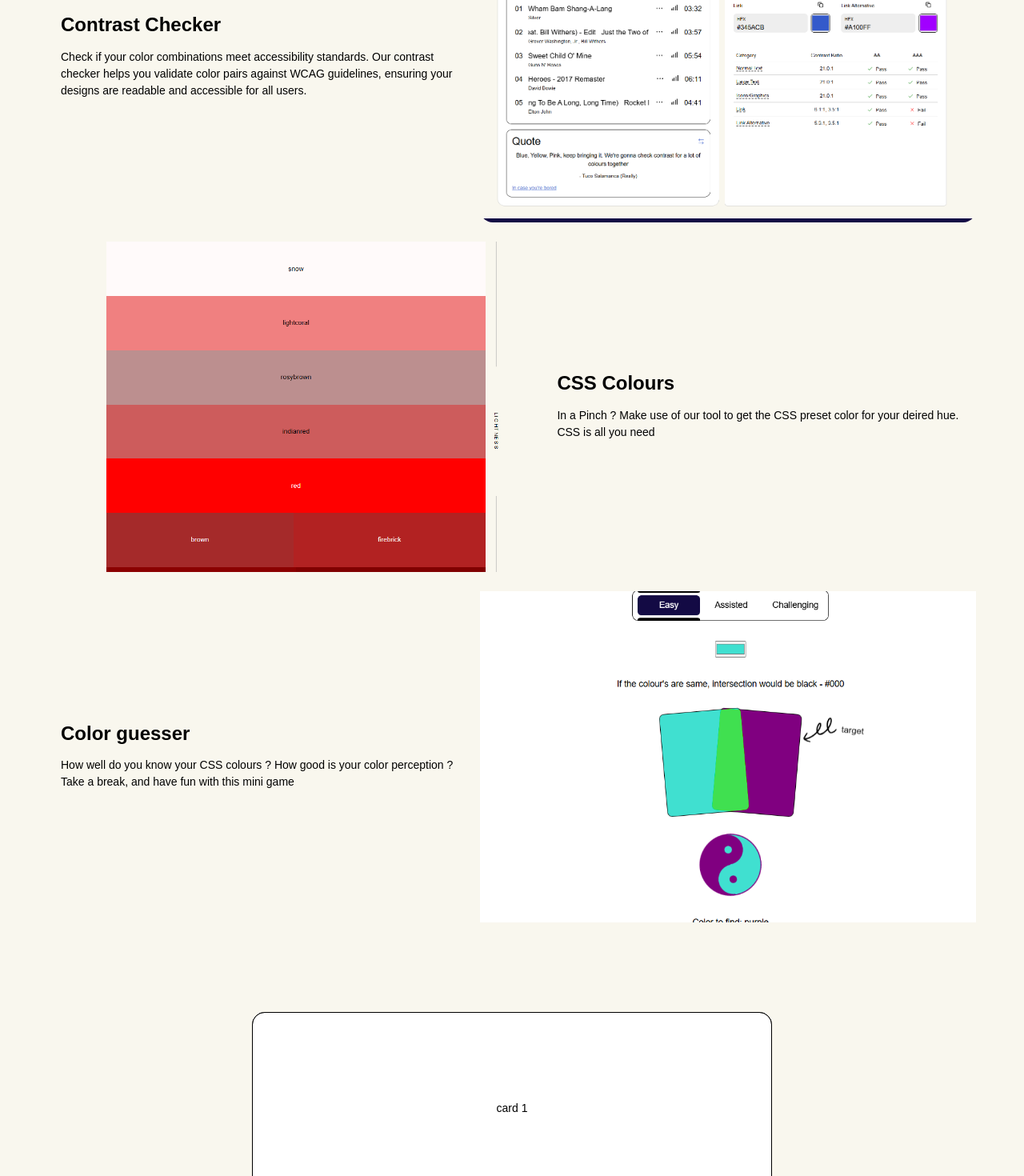
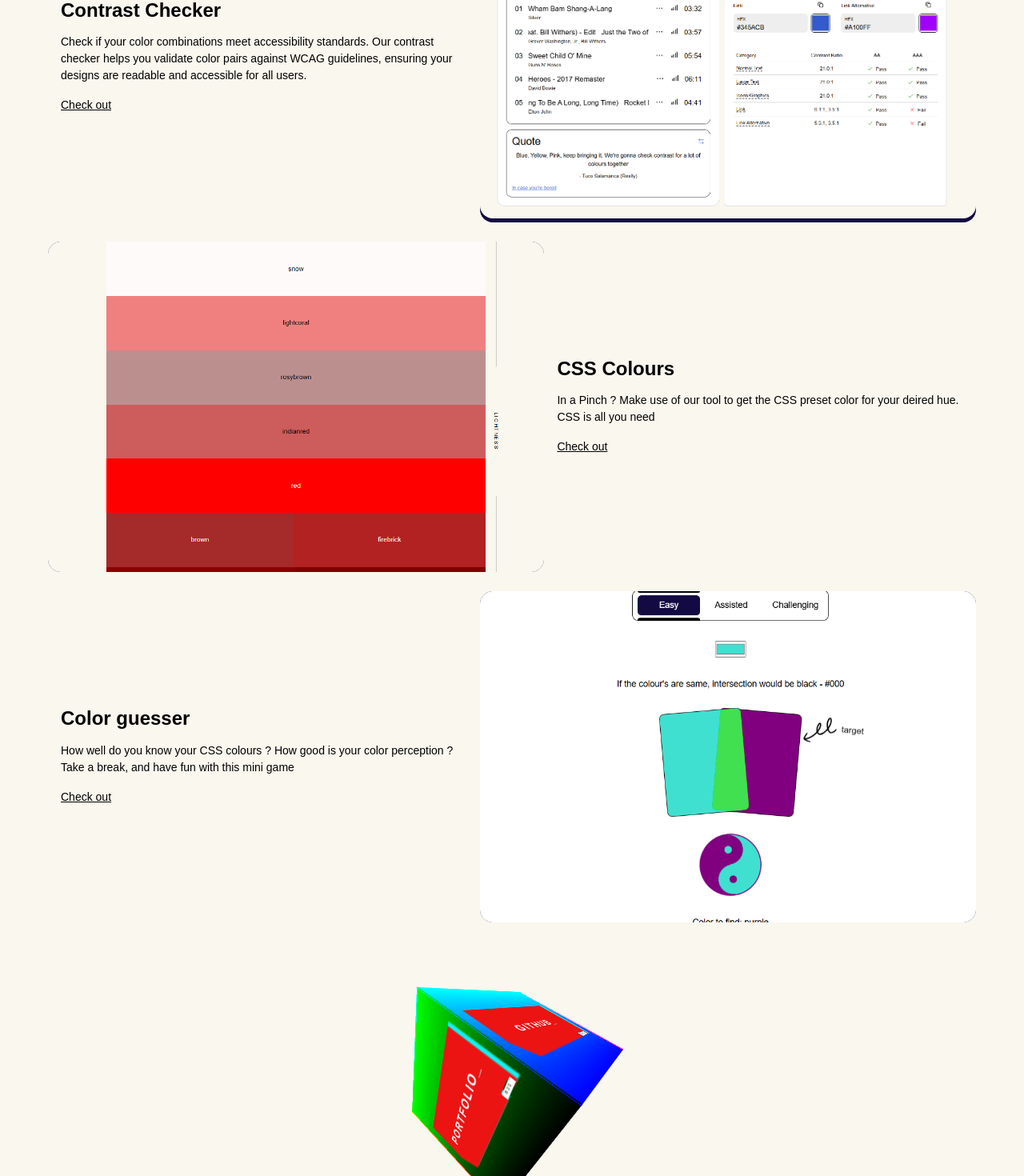
Before and after one commit to nithyarakash-t/palette-town, a React (Vite) app: page /home in a window 1280 px wide. Shown: the part 1020-2490 px from the top of the page at 80% size. Built offline with nearby package versions, Linux system fonts and the light colour scheme; a web font is replaced by a local one.

Commit message:
Refactor Home component to improve accessibility with ARIA roles, update navigation links, and enhance styling with border-radius.

```diff
--- a/src/components/layout/header/navigationmenu/Navigationmenu.tsx
+++ b/src/components/layout/header/navigationmenu/Navigationmenu.tsx
@@ -2,7 +2,7 @@ import { useState, useRef, KeyboardEvent, useEffect } from 'react';
 import { Link, useLocation, useNavigate } from 'react-router-dom';
 import './Navigationmenu.scss';
 
-const menuItems = [
+export const menuItems = [
     { label: 'Home', path: '/' },
     { label: 'Colorguesser', path: '/colorguesser' },
     { label: 'Csscolors', path: '/csscolors' },
--- a/src/components/layout/home/Home.scss
+++ b/src/components/layout/home/Home.scss
@@ -64,6 +64,9 @@
                                 scale: 1.3;
                             }
                         }
+                    }
+                    * {
+                        border-radius: inherit;
                     }
                 }
             }
--- a/src/components/layout/home/Home.tsx
+++ b/src/components/layout/home/Home.tsx
@@ -1,6 +1,8 @@
 import { Suspense, lazy } from 'react';
 import './Home.scss';
-import { Carousel } from './carousel/Carousel';
+// import { Carousel } from './carousel/Carousel';
+import { Link } from 'react-router-dom';
+import { menuItems } from '../header/navigationmenu/Navigationmenu';
 // import { Stringbulb } from '../themeSwitch/stringbulb/Stringbulb';
 
 const Cube = lazy(() => import('./cube/Cube').then(module => ({ default: module.Cube })));
@@ -19,9 +21,10 @@ export function Home() {
                     <h2>Tools offered</h2>
                     <ul className='home-tool__list'>
                         <li>
-                            <div className='home-tool__listitem -left'>
-                                <h3>Contrast Checker</h3>
+                            <div className='home-tool__listitem -left' role='group' aria-labelledby='home-tool-0-title'>
+                                <h3 id='home-tool-0-title'>Contrast Checker</h3>
                                 <p>Check if your color combinations meet accessibility standards. Our contrast checker helps you validate color pairs against WCAG guidelines, ensuring your designs are readable and accessible for all users.</p>
+                                <Link to={menuItems[3].path}>Check out</Link>
                             </div>
                             <figure className='home-tool__listitem -right'>
                                 <picture>
@@ -30,9 +33,10 @@ export function Home() {
                             </figure>
                         </li>
                         <li>
-                            <div className='home-tool__listitem -left'>
-                                <h3>CSS Colours</h3>
+                            <div className='home-tool__listitem -left' role='group' aria-labelledby='home-tool-1-title'>
+                                <h3 id='home-tool-1-title'>CSS Colours</h3>
                                 <p>In a Pinch ? Make use of our tool to get the CSS preset color for your deired hue. CSS is all you need</p>
+                                <Link to={menuItems[2].path}>Check out</Link>
                             </div>
                             <figure className='home-tool__listitem -right'>
                                 <picture>
@@ -41,9 +45,10 @@ export function Home() {
                             </figure>
                         </li>
                         <li>
-                            <div className='home-tool__listitem -left'>
-                                <h3>Color guesser</h3>
+                            <div className='home-tool__listitem -left' role='group' aria-labelledby='home-tool-2-title'>
+                                <h3 id='home-tool-2-title'>Color guesser</h3>
                                 <p>How well do you know your CSS colours ? How good is your color perception ? Take a break, and have fun with this mini game</p>
+                                <Link to={menuItems[1].path}>Check out</Link>
                             </div>
                             <figure className='home-tool__listitem -right'>
                                 <picture>
@@ -53,9 +58,9 @@ export function Home() {
                         </li>
                     </ul>
                 </section>
-                <section className='home-carousel__wrap app-fullwidth'>
+                {/* <section className='home-carousel__wrap app-fullwidth'>
                     <Carousel />
-                </section>
+                </section> */}
                 <section className='home-cube__wrap'>
                     <Suspense fallback={<div>Loading...</div>}>
                         <Cube/>
--- a/src/components/layout/home/cube/Cube.scss
+++ b/src/components/layout/home/cube/Cube.scss
@@ -94,6 +94,7 @@
     transform: translateZ(calc((var(--_translateZ) - 1px) * -1));
     transform-style: preserve-3d;
     touch-action: none;
+    pointer-events: all;
 
     @media (max-width:400px) {
       --_size: 8rem;
@@ -107,5 +108,6 @@
     align-items: center;
     justify-content: center;
     touch-action: none;
+    pointer-events: none;
   }
 }
```
